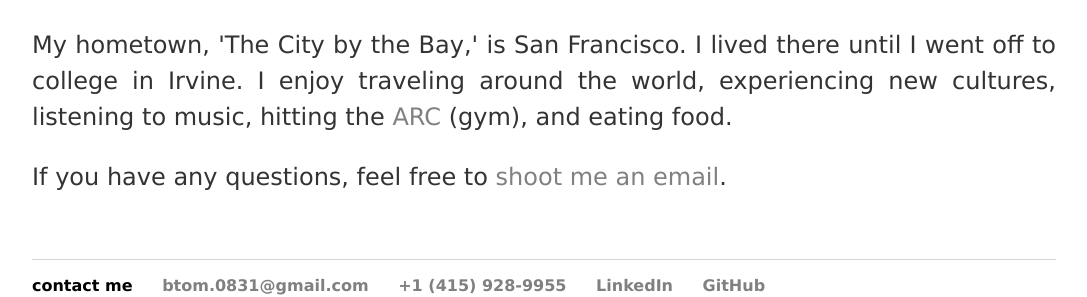
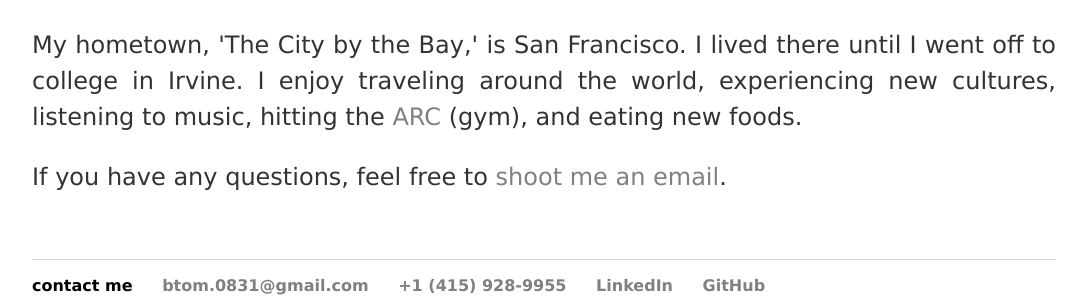
Before and after one commit to BTx123/BTx123.github.io, a Jekyll site: the page built from about/index.html, in a window 1280 px wide. Shown: the part 1271-1568 px from the top of the page, without its empty margins (96-1183 px from the left). Built offline with Jekyll 4.4.1, drawn with Linux system fonts in a browser that asks for light colours; nearby versions of some CDN libraries.

Commit message:
Update about me

```diff
--- a/about/index.html
+++ b/about/index.html
@@ -14,7 +14,7 @@ title: about me
         Hi, my name is <strong>Brian Tom</strong> and I am an aspiring software developer with an interest in the hands-on, engineering side of things (hence the 'E' in 'CSE'). I found a passion for computer science during my sophmore year of high school when I found some online coding courses. I took a beginning programming course in Javascript and then the AP Computer Science course. Project-based learning helped me develop the fundamentals of computer programming and are what inspired me to keep working on a project even when they became very complex. From then on, I was determined to change the world through technology, but not without first exploring the engineering side through my high school's robotics team, <a href="www.team4159.org">Cardinalbotics</a>. Participating in <a href="http://www.firstinspires.org/robotics/frc">FIRST</a> is an experience I will never forget. From the people I met, to the robots we built, I was surrounded by people who have a passion for promoting the STEAM field. I was even lucky enough to attend the FIRST World Championships in St. Louis with my team as we competed in the Galileo Division.
     </p>
     <p>
-        My hometown, 'The City by the Bay,' is San Francisco. I lived there until I went off to college in Irvine. I enjoy traveling around the world, experiencing new cultures, listening to music, hitting the <a href="http://www.campusrec.uci.edu/">ARC</a> (gym), and eating food.
+        My hometown, 'The City by the Bay,' is San Francisco. I lived there until I went off to college in Irvine. I enjoy traveling around the world, experiencing new cultures, listening to music, hitting the <a href="http://www.campusrec.uci.edu/">ARC</a> (gym), and eating new foods.
     </p>
     <p>
         If you have any questions, feel free to <a href="mailto:btom.0831@gmail.com">shoot me an email</a>.
```
